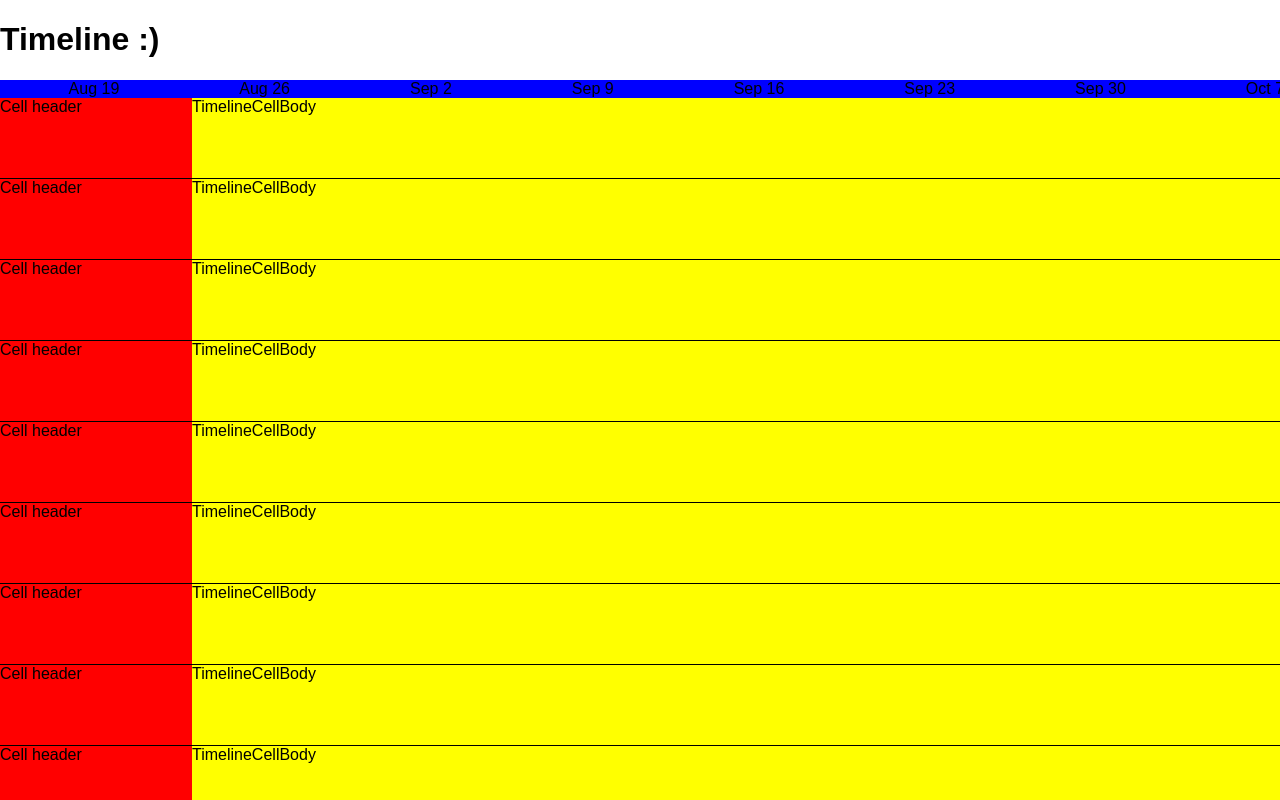
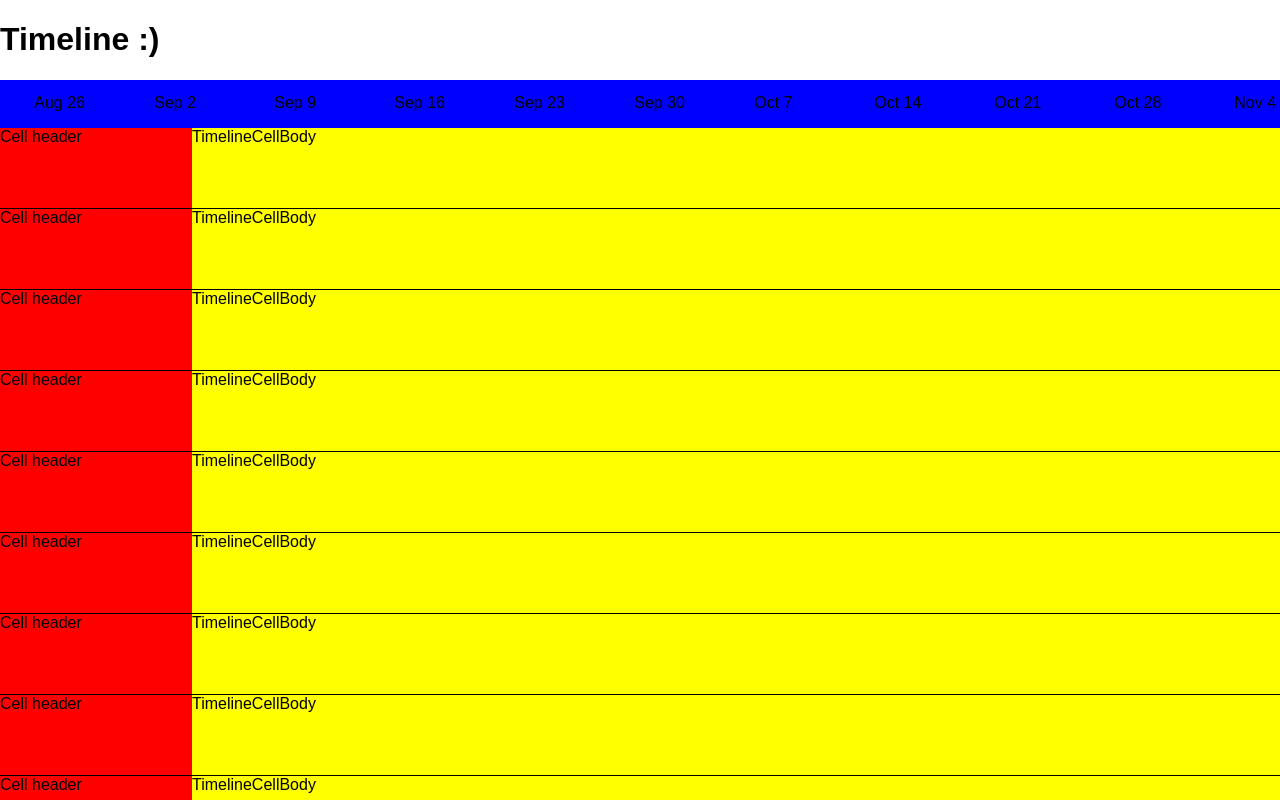
Before and after one commit to daihuaye/timeline-db, a React (Create React App) app: page / in a window 1280 px wide. Built offline with nearby package versions, Linux system fonts and the light colour scheme.

Commit message:
use position sticky for timeline

```diff
--- a/src/services/fakeService/FakeService.js
+++ b/src/services/fakeService/FakeService.js
@@ -2,8 +2,6 @@ import _ from "lodash";
 import moment from "moment";
 
 class FakeService {
-  constructor() {}
-
   getData() {
     return new Promise((resolve, reject) => {
       setTimeout(() => {
--- a/src/timeline/Timeline.css
+++ b/src/timeline/Timeline.css
@@ -4,27 +4,7 @@
 }
 
 .timeline-header-container {
-  width: 100%;
-  overflow: hidden;
   flex-shrink: 0;
-  background-color: blue;
+  position: sticky;
+  top: 0;
 }
-
-.timeline-content-cell-header-wrapper {
-  will-change: transform;
-}
-
-.timeline-content-cell-header {
-  overflow: hidden;
-  flex-shrink: 0;
-}
-
-.timeline-content {
-  display: flex;
-  overflow: auto;
-}
-
-.timeline-content-cell-body {
-  flex: 1;
-  overflow: auto;
-}
--- a/src/timeline/Timeline.js
+++ b/src/timeline/Timeline.js
@@ -3,8 +3,7 @@ import moment from "moment";
 import _ from "lodash";
 
 import TimelineHeader from "./timelineHeader/TimelineHeader";
-import TimelineCellHeader from "./timelineCellHeader/TimelineCellHeader";
-import TimelineCellBody from "./timelineCellBody/TimelineCellBody";
+import TimelineCell from "./timelineCell/TimelineCell";
 import { DURATION } from "../common/constants";
 
 import WeekDurationManager from "../common/timelineManager/WeekDurationManager";
@@ -24,7 +23,7 @@ class Timeline extends Component {
       cellHeaders: []
     };
     this.durationManager = new WeekDurationManager();
-    this.onScrollHandler = this.onScroll.bind(this);
+    this.onScroll = this.onScroll.bind(this);
     this.frameId = null;
     this.timelineContainerRef = React.createRef();
     this.getContainerWidth = this.getContainerWidth.bind(this);
@@ -46,7 +45,11 @@ class Timeline extends Component {
       endDate
     );
     return (
-      <div className="timeline-container" ref={this.timelineContainerRef}>
+      <div
+        className="timeline-container"
+        ref={this.timelineContainerRef}
+        onScroll={this.onScroll}
+      >
         <div className="timeline-header-container">
           <TimelineHeader
             manager={this.durationManager}
@@ -56,27 +59,10 @@ class Timeline extends Component {
             scrollLeft={this.state.contentScrollLeft}
           />
         </div>
-        <div className="timeline-content">
-          <div className="timeline-content-cell-header">
-            <div
-              className="timeline-content-cell-header-wrapper"
-              style={{
-                transform: `translateY(-${this.state.contentScrollTop}px)`
-              }}
-            >
-              {_.map(this.state.cellHeaders, (val, idx) => (
-                <TimelineCellHeader key={idx} />
-              ))}
-            </div>
-          </div>
-          <div
-            className="timeline-content-cell-body"
-            onScroll={this.onScrollHandler}
-          >
-            {_.map(this.state.cellHeaders, (val, idx) => (
-              <TimelineCellBody offsetWidth={offsetWidth} key={idx} />
-            ))}
-          </div>
+        <div className="timeline-cell-container">
+          {_.map(this.state.cellHeaders, data => (
+            <TimelineCell key={data.id} offsetWidth={offsetWidth} />
+          ))}
         </div>
       </div>
     );
--- /dev/null
+++ b/src/timeline/timelineCell/TimelineCell.css
@@ -0,0 +1,4 @@
+.timeline-cell {
+  min-height: 5rem;
+  white-space: nowrap;
+}
--- /dev/null
+++ b/src/timeline/timelineCell/TimelineCell.js
@@ -0,0 +1,21 @@
+import React, { Component } from "react";
+import TimelineCellBody from "../timelineCellBody/TimelineCellBody";
+import TimelineCellHeader from "../timelineCellHeader/TimelineCellHeader";
+
+import "./TimelineCell.css";
+
+class TimelineCell extends Component {
+  render() {
+    return (
+      <div className="timeline-cell" style={{ width: this.props.offsetWidth }}>
+        <TimelineCellHeader style={{ display: "inline-block" }} />
+        <TimelineCellBody
+          offsetWidth={this.props.offsetWidth}
+          style={{ display: "inline-block" }}
+        />
+      </div>
+    );
+  }
+}
+
+export default TimelineCell;
--- a/src/timeline/timelineCellBody/TimelineCellBody.js
+++ b/src/timeline/timelineCellBody/TimelineCellBody.js
@@ -6,7 +6,7 @@ class TimelineCellBody extends Component {
     return (
       <div
         className="timeline-cell-body"
-        style={{ width: this.props.offsetWidth }}
+        style={{ width: this.props.offsetWidth, ...this.props.style }}
       >
         TimelineCellBody
       </div>
--- a/src/timeline/timelineCellHeader/TimelineCellHeader.css
+++ b/src/timeline/timelineCellHeader/TimelineCellHeader.css
@@ -4,4 +4,7 @@
   max-width: 12rem;
   background-color: red;
   border-bottom: 1px solid;
+  position: sticky;
+  left: 0;
+  top: 0;
 }
--- a/src/timeline/timelineCellHeader/TimelineCellHeader.js
+++ b/src/timeline/timelineCellHeader/TimelineCellHeader.js
@@ -3,7 +3,11 @@ import "./TimelineCellHeader.css";
 
 class TimelineCellHeader extends Component {
   render() {
-    return <div className="timeline-cell-header">Cell header</div>;
+    return (
+      <div className="timeline-cell-header" style={{ ...this.props.style }}>
+        Cell header
+      </div>
+    );
   }
 }
 
--- a/src/timeline/timelineHeader/TimelineHeader.css
+++ b/src/timeline/timelineHeader/TimelineHeader.css
@@ -1,4 +1,9 @@
 .timeline-header {
   display: flex;
   will-change: transform;
+  background-color: blue;
 }
+
+.timeline-custom-date-header {
+  min-height: 3rem;
+}
--- a/src/timeline/timelineHeader/TimelineHeader.js
+++ b/src/timeline/timelineHeader/TimelineHeader.js
@@ -16,15 +16,25 @@ class TimelineHeader extends Component {
       <div
         className="timeline-header"
         style={{
-          transform: `translateX(-${this.props.scrollLeft}px)`,
-          width: this.props.offsetWidth
+          width: this.props.offsetWidth,
+          position: "relative"
         }}
       >
-        {_.map(dates, (date, idx) => (
-          <div key={idx} style={{ transform: `translateX(${date.left}px)` }}>
-            {this.props.manager.getDisplayDate(date.value)}
-          </div>
-        ))}
+        <div className="timeline-custom-date-header" />
+        <div>
+          {_.map(dates, (date, idx) => (
+            <div
+              key={idx}
+              style={{
+                transform: `translateX(${date.left}px)`,
+                position: "absolute",
+                bottom: "1rem"
+              }}
+            >
+              {this.props.manager.getDisplayDate(date.value)}
+            </div>
+          ))}
+        </div>
       </div>
     );
   }
@@ -35,7 +45,9 @@ class TimelineHeader extends Component {
 
     // get the date from scrollLeft
     const date = manager.getDateFromOffset(startDate, scrollLeft);
-    const startDateOfWeek = moment(date).startOf(manager.getDuration());
+    const startDateOfWeek = moment(date)
+      .startOf(manager.getDuration())
+      .add(manager.getDayWidth(), "days");
     const endDate = manager
       .getDateFromOffset(startDate, scrollLeft + getViewportWidth())
       .add(1, "months");
```
